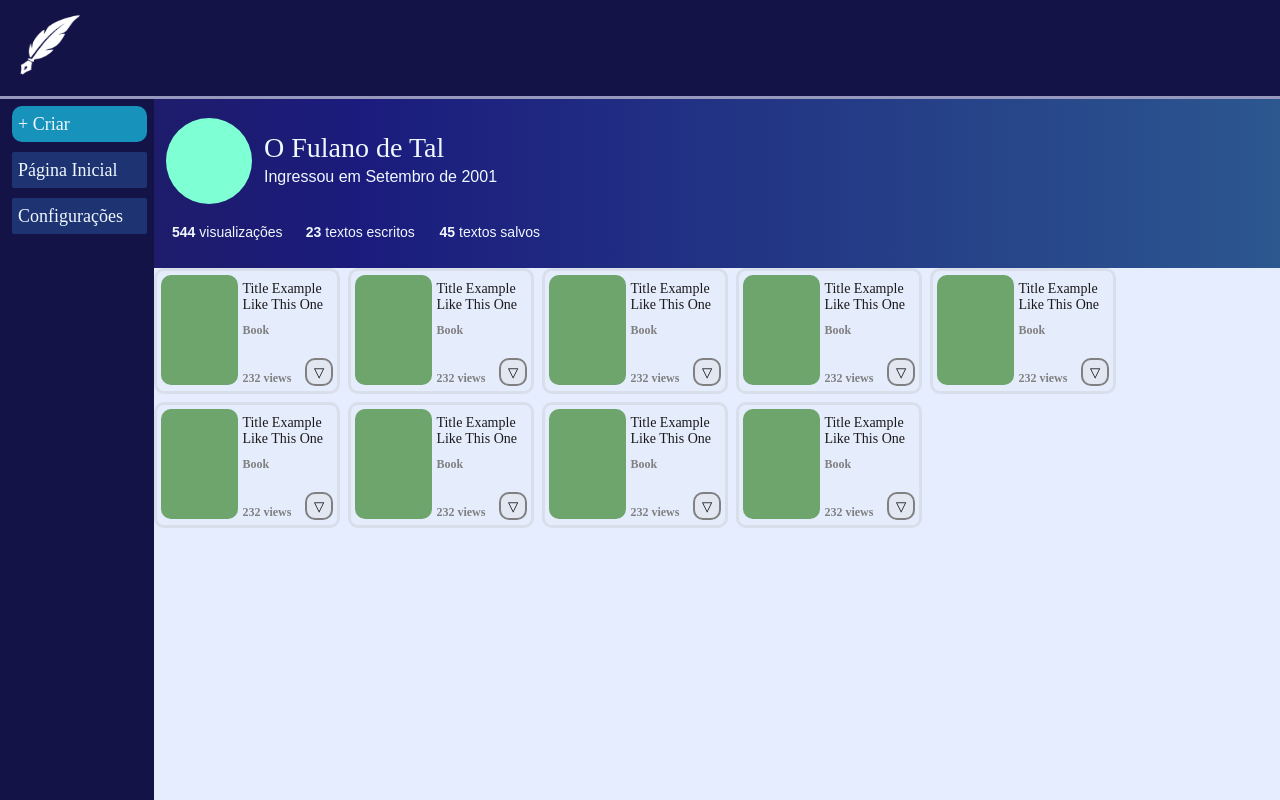
After one commit to VortexCompilers/stanza, a PHP site: page /profile.php in a window 1280 px wide. The commit adds this page. Run offline with PHP 8.4, Linux system fonts and the light colour scheme.

Commit message:
frontend: profile

```diff
--- a/frontend/css/landing.css
+++ b/frontend/css/landing.css
@@ -388,7 +388,6 @@ body{
 
 .post a{
     display: -webkit-box;
-    -webkit-line-clamp: 3;
     -webkit-box-orient: vertical;
     overflow: hidden;
 
--- /dev/null
+++ b/frontend/css/profile.css
@@ -0,0 +1,224 @@
+:root{
+    --colorPrim:rgb(229, 237, 254);
+    --colorSec:rgb(81, 131, 247);
+    --colorThr:rgb(11, 11, 50);
+
+}
+
+
+
+body{
+
+background-color: var(--colorPrim);
+}
+
+/* Barra no Topo */
+
+.topbar{
+
+    width: 100%;
+    height: 172px;
+    margin: 0;
+
+    background: linear-gradient(90deg,rgba(30, 28, 107, 1) 0%, rgba(27, 27, 125, 1) 18%, rgb(44, 87, 143) 100%);
+align-content: center;
+}
+
+.pfp{
+    width: 64px;
+    height: 64px;
+    background-color: aquamarine;
+    border-radius: 100%;
+}
+
+.topinf{
+    display: flex;
+    align-items: center;
+    margin: 0 12px;
+    height: 50%;
+}
+
+.userinfo{
+margin: 0 12px;
+color: aliceblue;
+}
+.userinfo h1, .userinfo h2{
+    margin: 0;
+    font-weight:100;
+}
+.userinfo h1{
+    font-family: 'Times New Roman', Times, serif;
+    font-size: 20px;
+}
+.userinfo h2{
+    font-family: sans-serif;
+    font-size: 12px;
+
+}
+
+
+
+/* Dados Inferiores */
+
+
+.botinf{
+    color: aliceblue;
+    display: flex;
+    gap: 6px;
+
+     margin: 0 18px;
+      height: 30%;
+}
+.nbinfo{
+width: 30%;
+}
+.nbinfo span, .nbinfo p{
+    display: block;
+    margin: 0;
+    font-family: sans-serif;
+    font-size: 14px;
+}
+.nbinfo span{
+    font-weight: bold;
+}
+
+
+
+
+@media (min-width: 800px){
+
+    .topinf{
+        height: 72%;
+    }
+    .botinf{
+        width:36%;
+        height: 24%;
+        gap: 0;
+    }
+
+
+
+    .pfp{
+        width: 86px;
+        height: 86px;
+    }
+
+    .userinfo h1{
+        font-size: 28px;
+    }
+    .userinfo h2{
+        font-size: 16px;
+          margin: 4px 0;
+    }
+
+    .nbinfo{width: 33%;}
+    .nbinfo span, .nbinfo p{
+        display: inline;
+    }
+
+}
+
+
+
+
+
+
+
+
+/* Blocos de Post */
+
+
+section{
+
+   display: flex;
+    flex-direction: row;
+    flex-wrap: wrap;
+    gap: 8px;
+}
+
+
+.post{
+background-color: rgba(235, 235, 235, 10%);
+border:solid 3px rgba(164, 163, 163, 0.2);
+border-radius: 10px;
+
+
+height: 110px;
+width: 45%;
+
+display: flex;
+ flex: 0 0 auto;
+}
+
+
+.post .img{
+    position: relative;
+
+    background-color: rgb(109, 165, 109);
+    width: 45%;
+    max-width: 84px;
+    height: 92%;
+
+    margin: 4px;
+
+    border-radius: 10px;
+
+}
+
+.post .info{
+
+    width: 55%;
+    height: 96%;
+
+    display: flex;
+    flex-direction: column;
+
+}
+
+.post a{
+
+    font-weight: 500;
+    font-size: 14px;
+    text-decoration: none;
+
+    color:rgb(27, 26, 26);
+    word-break: break-word;
+    margin: 10px auto 0 auto;
+}
+.post h2, h3{font-size: 12px; color: gray; }
+.post h3{ margin-bottom: 0; }
+
+/* Botão Salvar */
+.postfooter{
+    margin-top: auto;
+    display: flex;
+    align-items: center;
+    width: 96%;
+
+}
+.post .info button{
+    width: 28px;
+    height: 28px;
+    margin:0 0 0 auto;
+    border: 2px solid gray;
+    border-radius:10px;
+    background-color: rgba(222, 225, 228, 0.4);
+}
+
+
+
+
+
+@media (min-width: 700px)
+{
+.post{
+height: 120px;
+width: 180px;
+}
+
+
+
+
+
+
+}
--- /dev/null
+++ b/frontend/profile.php
@@ -0,0 +1,219 @@
+<!DOCTYPE html>
+<html lang="pt-br">
+<head>
+    <meta charset="UTF-8">
+    <meta name="viewport" content="width=device-width, initial-scale=1.0">
+   <link rel="stylesheet" href="css/profile.css">
+  <link rel="stylesheet" href="css/header.css">
+
+
+    <title>Stanza</title>
+</head>
+<body>
+
+
+<?php include 'header.php'; ?>
+
+
+
+
+<main>
+
+          <div class="topbar">
+
+            <div class="topinf">
+                <div class="pfp"></div>
+
+                    <div class="userinfo">
+                        <h1> O Fulano de Tal</h1>
+                        <h2>Ingressou em Setembro de 2001</h2>
+                  </div>
+
+              </div>
+
+
+            <div class="botinf">
+                <div class="nbinfo">
+                  <span>544</span>
+                  <p>visualizações</p>
+                </div>
+
+                <div class="nbinfo">
+                <span>23</span>
+                  <p>textos escritos</p>
+                </div>
+
+                <div class="nbinfo">
+                  <span>45</span>
+                  <p>textos salvos</p>
+                </div>
+
+
+            </div>
+
+          </div>
+
+
+
+
+
+
+
+
+
+
+
+
+
+            <section>
+                    <div class="post">
+                        <div class="img"></div>
+                        <div class="info">
+                            <a href="LINNNNK">Title Example Like This One</a>
+                            <h2>Book</h2>
+                          <div class="postfooter">
+                            <h3>232 views</h3>
+                            <button>&#9661</button>
+                          </div>
+                        </div>
+                    </div>
+
+
+                    <div class="post">
+                        <div class="img"></div>
+                        <div class="info">
+                            <a href="LINNNNK">Title Example Like This One</a>
+                            <h2>Book</h2>
+                          <div class="postfooter">
+                            <h3>232 views</h3>
+                            <button>&#9661</button>
+                          </div>
+                        </div>
+                    </div>
+
+
+                    <div class="post">
+                        <div class="img"></div>
+                        <div class="info">
+                            <a href="LINNNNK">Title Example Like This One</a>
+                            <h2>Book</h2>
+                          <div class="postfooter">
+                            <h3>232 views</h3>
+                            <button>&#9661</button>
+                          </div>
+                        </div>
+                    </div>
+
+
+
+                    <div class="post">
+                        <div class="img"></div>
+                        <div class="info">
+                            <a href="LINNNNK">Title Example Like This One</a>
+                            <h2>Book</h2>
+                          <div class="postfooter">
+                            <h3>232 views</h3>
+                            <button>&#9661</button>
+                          </div>
+                        </div>
+                    </div>
+
+
+
+                    <div class="post">
+                        <div class="img"></div>
+                        <div class="info">
+                            <a href="LINNNNK">Title Example Like This One</a>
+                            <h2>Book</h2>
+                          <div class="postfooter">
+                            <h3>232 views</h3>
+                            <button>&#9661</button>
+                          </div>
+                        </div>
+                    </div>
+
+
+
+
+                    <div class="post">
+                        <div class="img"></div>
+                        <div class="info">
+                            <a href="LINNNNK">Title Example Like This One</a>
+                            <h2>Book</h2>
+                          <div class="postfooter">
+                            <h3>232 views</h3>
+                            <button>&#9661</button>
+                          </div>
+                        </div>
+                    </div>
+
+
+
+
+                    <div class="post">
+                        <div class="img"></div>
+                        <div class="info">
+                            <a href="LINNNNK">Title Example Like This One</a>
+                            <h2>Book</h2>
+                          <div class="postfooter">
+                            <h3>232 views</h3>
+                            <button>&#9661</button>
+                          </div>
+                        </div>
+                    </div>
+
+
+
+
+                    <div class="post">
+                        <div class="img"></div>
+                        <div class="info">
+                            <a href="LINNNNK">Title Example Like This One</a>
+                            <h2>Book</h2>
+                          <div class="postfooter">
+                            <h3>232 views</h3>
+                            <button>&#9661</button>
+                          </div>
+                        </div>
+                    </div>
+
+
+
+
+
+                    <div class="post">
+                        <div class="img"></div>
+                        <div class="info">
+                            <a href="LINNNNK">Title Example Like This One</a>
+                            <h2>Book</h2>
+                          <div class="postfooter">
+                            <h3>232 views</h3>
+                            <button>&#9661</button>
+                          </div>
+                        </div>
+                    </div>
+
+
+
+</section>
+
+
+
+
+
+
+
+
+
+
+
+
+
+
+
+
+</main>
+
+
+</body>
+</html>
```
